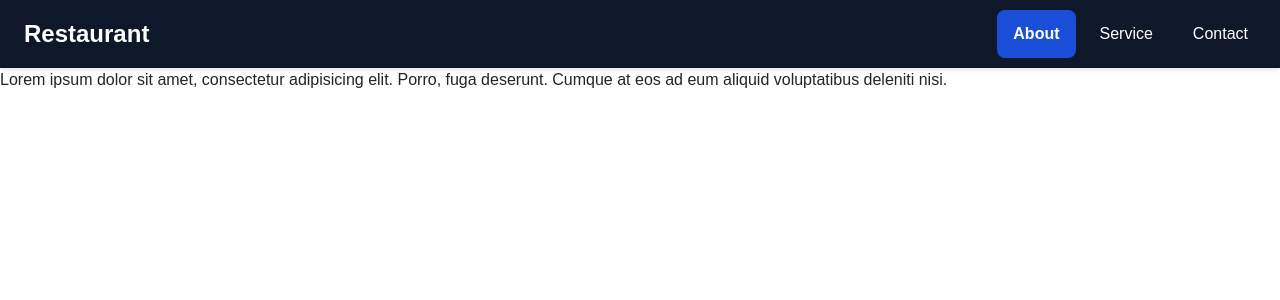
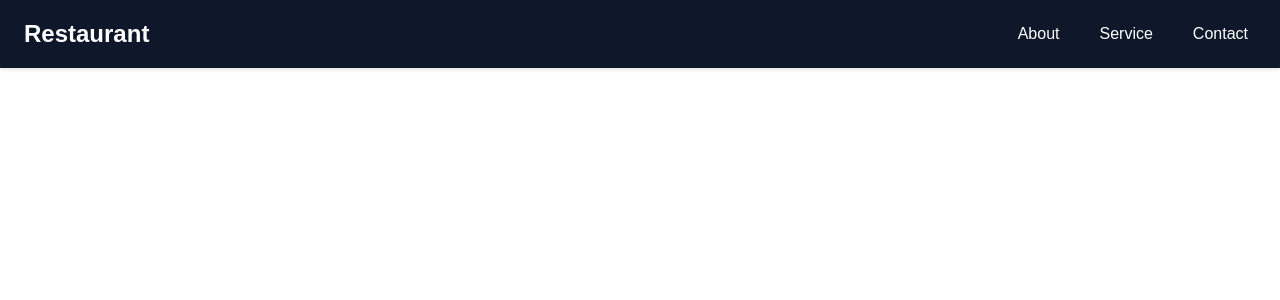
Before and after one commit to Milovan99/restaurant, a React (Vite) app: page /restaurant/about in a window 1280 px wide. Shown: the top 300 px of the page. Built offline with nearby package versions, Linux system fonts and the light colour scheme.

Commit message:
navigation fix

```diff
--- a/src/App.tsx
+++ b/src/App.tsx
@@ -10,10 +10,10 @@ function App() {
     <div className="App">
       <Navbar />
       <Routes>
-        <Route path="/" element={<Home />}>
-          <Route path="/about" element={<About />} />
-          <Route path="/service" element={<Service />} />
-          <Route path="/contact" element={<Contact />} />
+        <Route path="/restaurant" element={<Home />}>
+          <Route path="/restaurant/about" element={<About />} />
+          <Route path="/restaurant/service" element={<Service />} />
+          <Route path="/restaurant/contact" element={<Contact />} />
         </Route>
       </Routes>
     </div>
--- a/src/components/navbar/Navbar.tsx
+++ b/src/components/navbar/Navbar.tsx
@@ -12,7 +12,7 @@ export const Navbar = () => {
 
   return (
     <nav>
-      <NavLink to="/" end className="title">
+      <NavLink to="/restaurant" end className="title">
         Restaurant
       </NavLink>
       <div className="menu" onClick={() => setMenuOpen(!menuOpen)}>
@@ -22,13 +22,13 @@ export const Navbar = () => {
       </div>
       <ul className={menuOpen ? "open" : ""}>
         <li>
-          <NavLink to="/about">About</NavLink>
+          <NavLink to="/restaurant/about">About</NavLink>
         </li>
         <li>
-          <NavLink to="/service">Service</NavLink>
+          <NavLink to="/restaurant/service">Service</NavLink>
         </li>
         <li>
-          <NavLink to="/contact">Contact</NavLink>
+          <NavLink to="/restaurant/contact">Contact</NavLink>
         </li>
       </ul>
     </nav>
```
